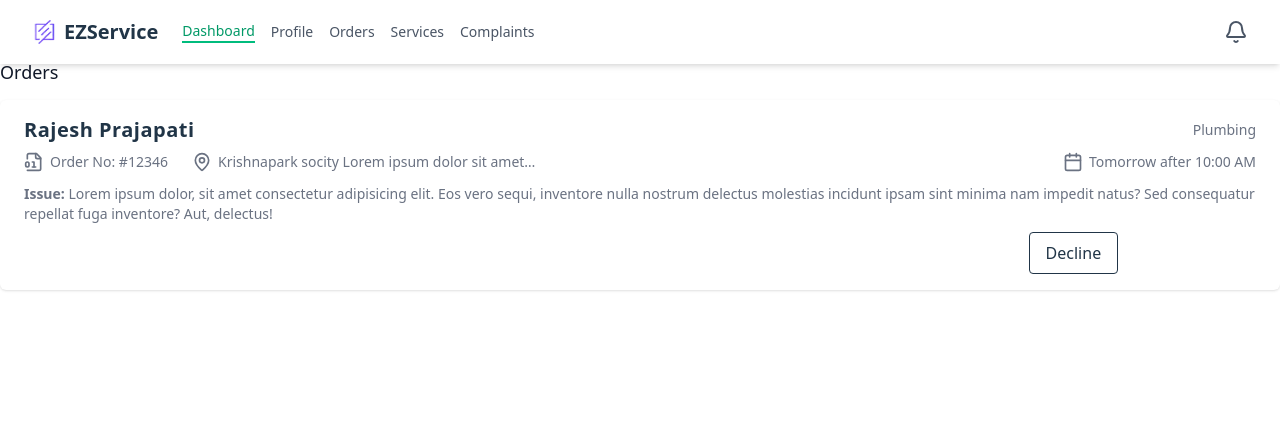
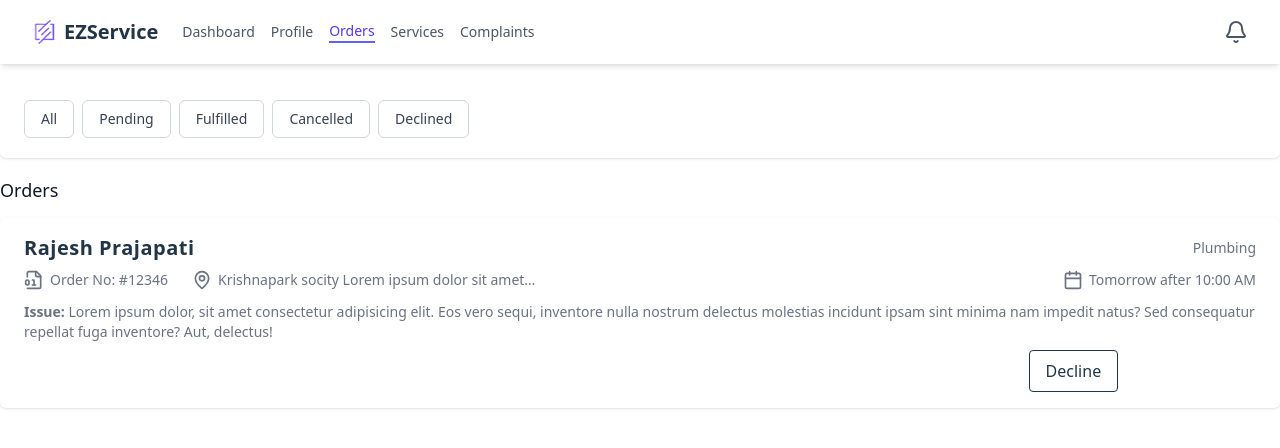
Before and after one commit to NIRMAL-PRAJAPATI/EZService, a React (Vite) app in the folder frontend/: page /provider/orders in a window 1280 px wide. Shown: the top 448 px of the page. Built offline with nearby package versions, Linux system fonts and the light colour scheme.

Commit message:
header at provider side done

```diff
--- a/frontend/src/components/provider/Header.jsx
+++ b/frontend/src/components/provider/Header.jsx
@@ -1,8 +1,18 @@
-import { Bell, Facebook, Instagram, Twitter } from "lucide-react";
-import { Link } from "react-router-dom";
+import { Bell } from "lucide-react";
+import { Link, useLocation } from "react-router-dom";
 import resources from "../../resource";
 
 const DashboardHeader = () => {
+  const location = useLocation();
+  const currentPath = location.pathname;
+
+  const navLinks = [
+    { id: "Dashboard", to: "/provider/dashboard" },
+    { id: "Profile", to: "/provider/profile" },
+    { id: "Orders", to: "/provider/orders" },
+    { id: "Services", to: "/provider/services" },
+    { id: "Complaints", to: "/provider/complaints" }
+  ];
 
   return (
     <nav className="bg-white shadow-md fixed w-full z-10">
@@ -14,15 +24,16 @@ const DashboardHeader = () => {
               <span className="text-xl font-bold">EZService</span>
             </div>
             <div className="hidden sm:flex sm:ml-6 flex-row sm:space-x-4 items-center">
-
-            {[
-              { id: "Dashboard", to: "/provider/dashboard" },
-              { id: "Profile", to: "/provider/profile" },
-              { id: "Orders", to: "/provider/orders" },
-              { id: "Services", to: "/provider/services" },
-              { id: "Complaints", to: "/provider/complaints" }
-            ].map(({ id, to }) => (
-              <Link key={id} to={to} className={`text-sm ${id === "Dashboard" ? "text-emerald-600 font-medium border-b-2 border-emerald-500" : "text-gray-600 hover:text-gray-800"}`}>
+              {navLinks.map(({ id, to }) => (
+                <Link
+                  key={id}
+                  to={to}
+                  className={`text-sm ${
+                    currentPath === to
+                      ? "text-indigo-600 font-medium border-b-2 border-indigo-500"
+                      : "text-gray-600 hover:text-gray-800"
+                  }`}
+                >
                   {id}
                 </Link>
               ))}
@@ -35,6 +46,6 @@ const DashboardHeader = () => {
       </div>
     </nav>
   );
-}
+};
 
 export default DashboardHeader;
--- a/frontend/src/pages/ProviderOrder.jsx
+++ b/frontend/src/pages/ProviderOrder.jsx
@@ -1,5 +1,6 @@
 import { FileDigit, MapPin, Calendar } from 'lucide-react';
 import DashboardHeader from '../components/provider/Header';
+import { useState } from 'react';
 
 function OrderItem({ order }) {
   return (
@@ -64,6 +65,8 @@ function OrderList({ orders }) {
   );
 }
 
+
+
 function ProviderOrder() {
   const ordersData = [
     {
@@ -76,15 +79,37 @@ function ProviderOrder() {
     },
     // Add more order data here
   ];
+  const [filter, setFilter] = useState("All");
+  const filteredOrders =
+    filter === "All"
+      ? ordersData
+      : ordersData.filter((order) => order.status === filter);
+
+  const statusFilters = ["All", "Pending", "Fulfilled", "Cancelled", "Declined"];
 
   return (
     <>
     <DashboardHeader />
-      <div className="px-4 py-5 sm:px-6">
+    <div className="bg-white shadow overflow-hidden sm:rounded-md max-w-7xl mx-auto pt-20">
+    <div className="px-4 py-5 sm:px-6">
+        <div className="flex space-x-2">
+          {statusFilters.map((status) => (
+            <button
+              key={status}
+              onClick={() => setFilter(status)}
+              className={
+                "px-4 py-2 rounded-md text-sm font-medium border bg-white text-gray-700 border-gray-300 hover:bg-gray-100"
+              }
+            >
+              {status}
+            </button>
+          ))}
+        </div>
+      </div>
+      </div>
 
-      </div>
     <main className="max-w-7xl mx-auto z-0">
-      <OrderList orders={ordersData} />
+      <OrderList orders={filteredOrders} />
     </main>
     </>
   );
```
Lines whose indentation alone changed are shown as unchanged.
